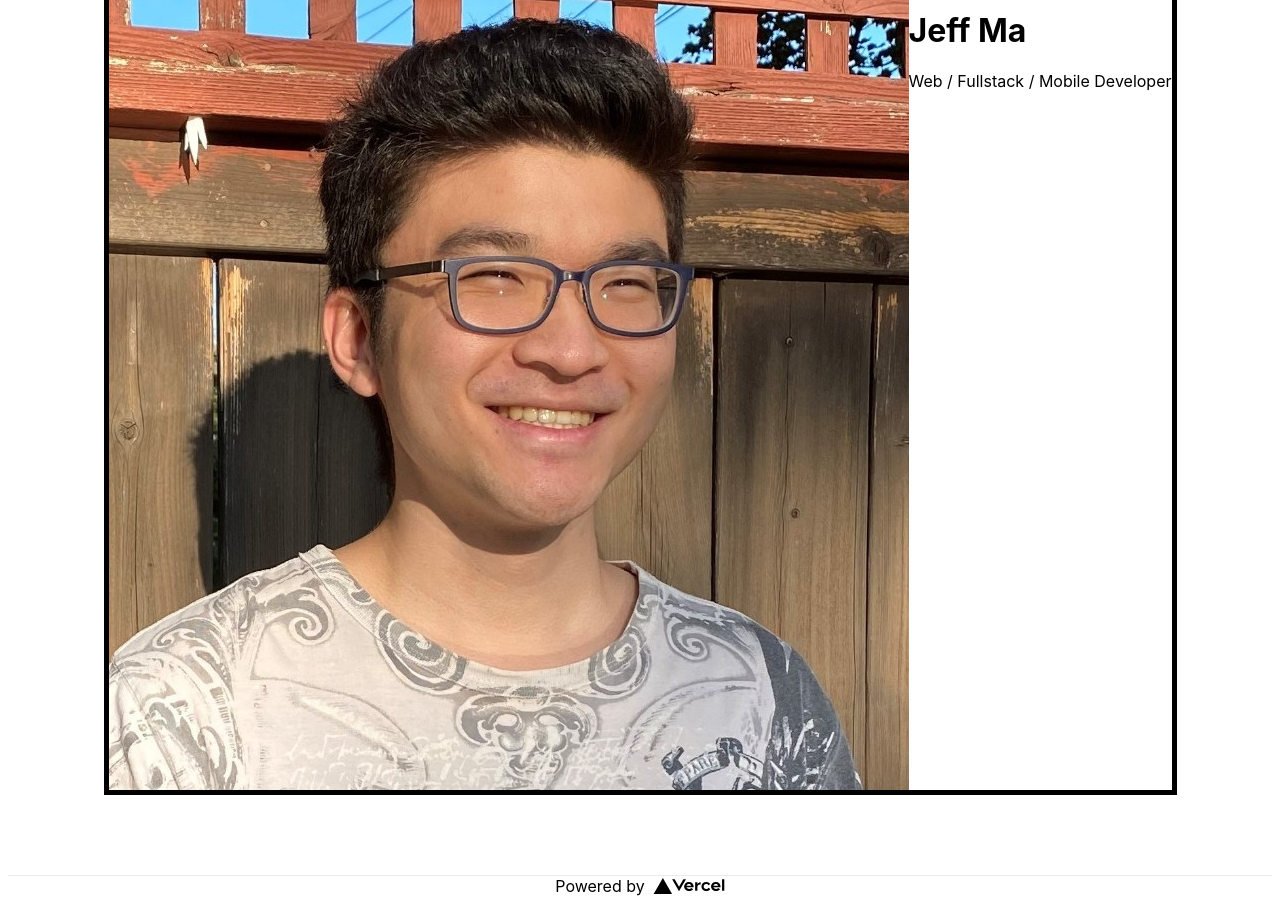
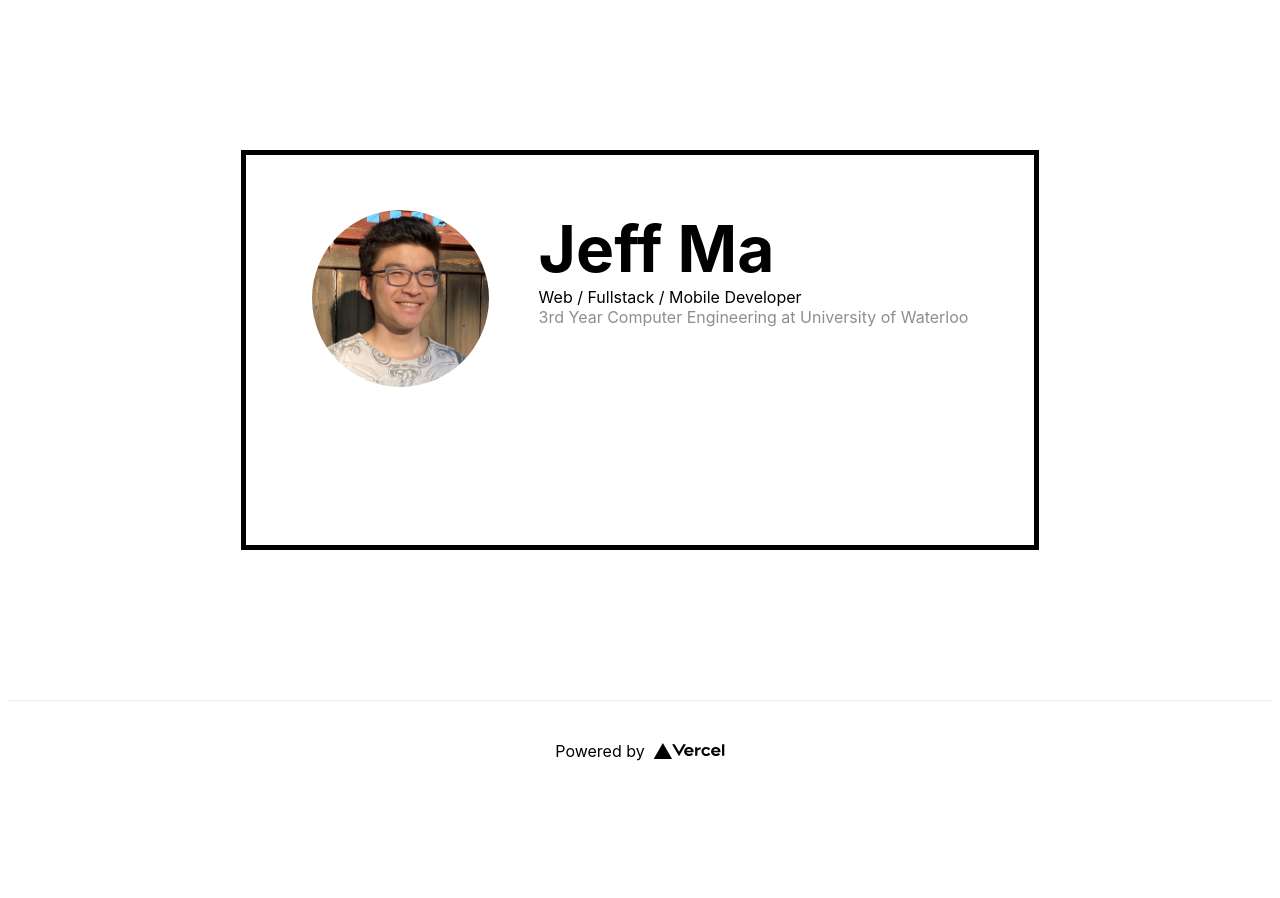
Before and after one commit to jmawloo/next-jmawloo.github.io, a Next.js app: page / in a window 1280 px wide. After the commit the page ends 800 px from the top, so only its background shows below. Built offline with nearby package versions, Linux system fonts and the light colour scheme.

Commit message:
Style inside of intro box and add basic info

```diff
--- a/pages/index.tsx
+++ b/pages/index.tsx
@@ -18,10 +18,11 @@ const Home: NextPage = () => {
       <main className={styles.main}>
         <div className={styles.introBox}>
           <div className={styles.infoSection}>
-            <Image className={styles.profile} src={Profile} alt={"Picture of me (Jeff Ma)"} />
+            <Image className={styles.profile} src={Profile} alt={"Picture of me (Jeff Ma)"} width={177} height={177} />
             <div className={styles.infoTextSection}>
               <h1 className={styles.fullName}>{"Jeff Ma"}</h1>
               <p>{"Web / Fullstack / Mobile Developer"}</p>
+              <p className="textGray"> {"3rd Year Computer Engineering at University of Waterloo"}</p>
             </div>
 
           </div>
--- a/styles/Home.module.scss
+++ b/styles/Home.module.scss
@@ -1,18 +1,3 @@
-.introBox {
-  min-height: 400px;
-  width: fill;
-  // width: 70%;
-  border: 5px solid black;
-  /* Stretch intro box to fill out inner container. */
-}
-
-.infoSection {
-  display: flex;
-  flex-direction: row;
-  align-items: flex-start;
-}
-
-
 .container {
   min-height: 100vh;
   padding: 0 0.5rem;
@@ -31,6 +16,32 @@
   justify-content: center;
   align-items: center;
 }
+
+.introBox {
+  min-height: 400px;
+  width: fill;
+  // width: 70%;
+  border: 5px solid black;
+  /* Stretch intro box to fill out inner container. */
+  padding: 55px 66px 0 66px;
+}
+
+.infoSection {
+  display: flex;
+  flex-direction: row;
+  align-items: flex-start;
+}
+
+.profile {
+  border-radius: 250px;
+}
+
+.infoTextSection {
+  margin-left: 50px;
+}
+
+
+
 
 .footer {
   width: 100%;
--- a/styles/globals.scss
+++ b/styles/globals.scss
@@ -11,6 +11,18 @@ a {
   text-decoration: none;
 }
 
+p, h1 {
+  margin: 0;
+}
+
+h1 {
+  font-size: 64px;
+}
+
 * {
   box-sizing: border-box;
 }
+
+.textGray {
+  color: #8E8E8E;
+}
```
